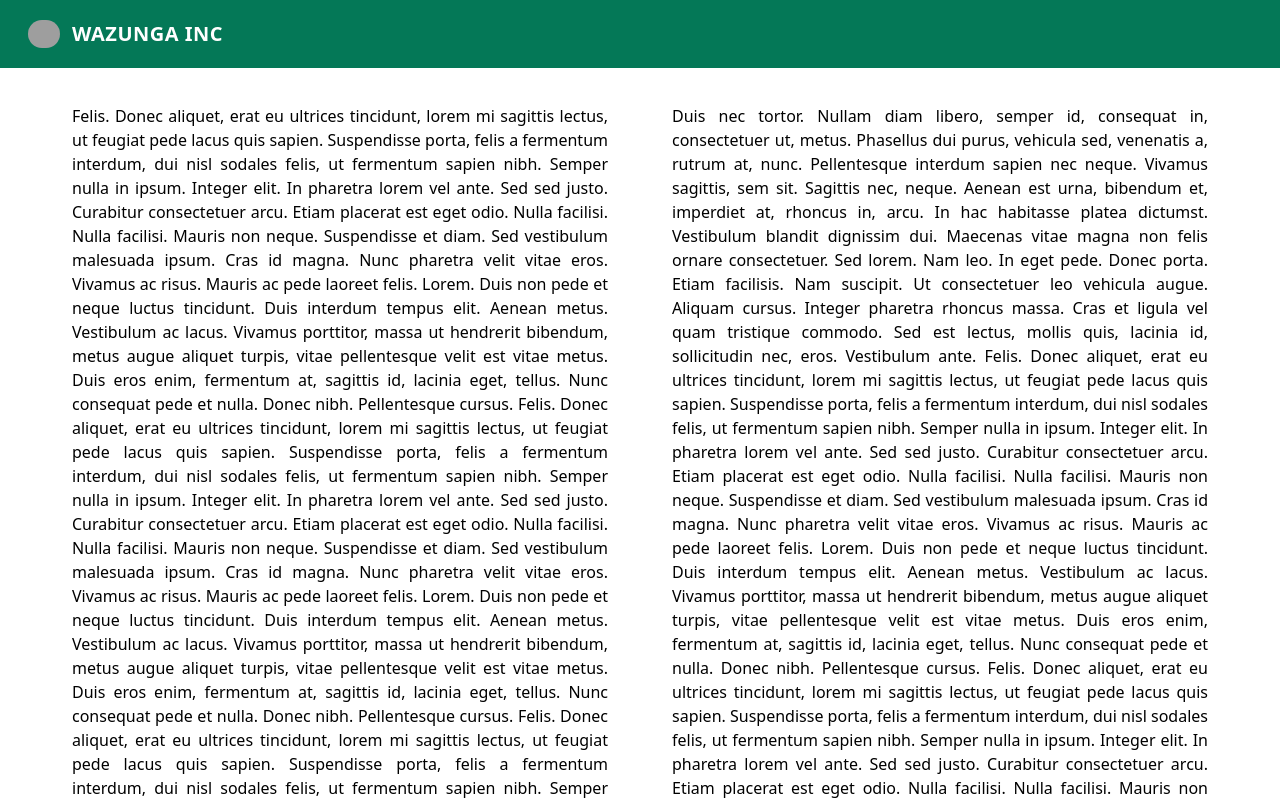
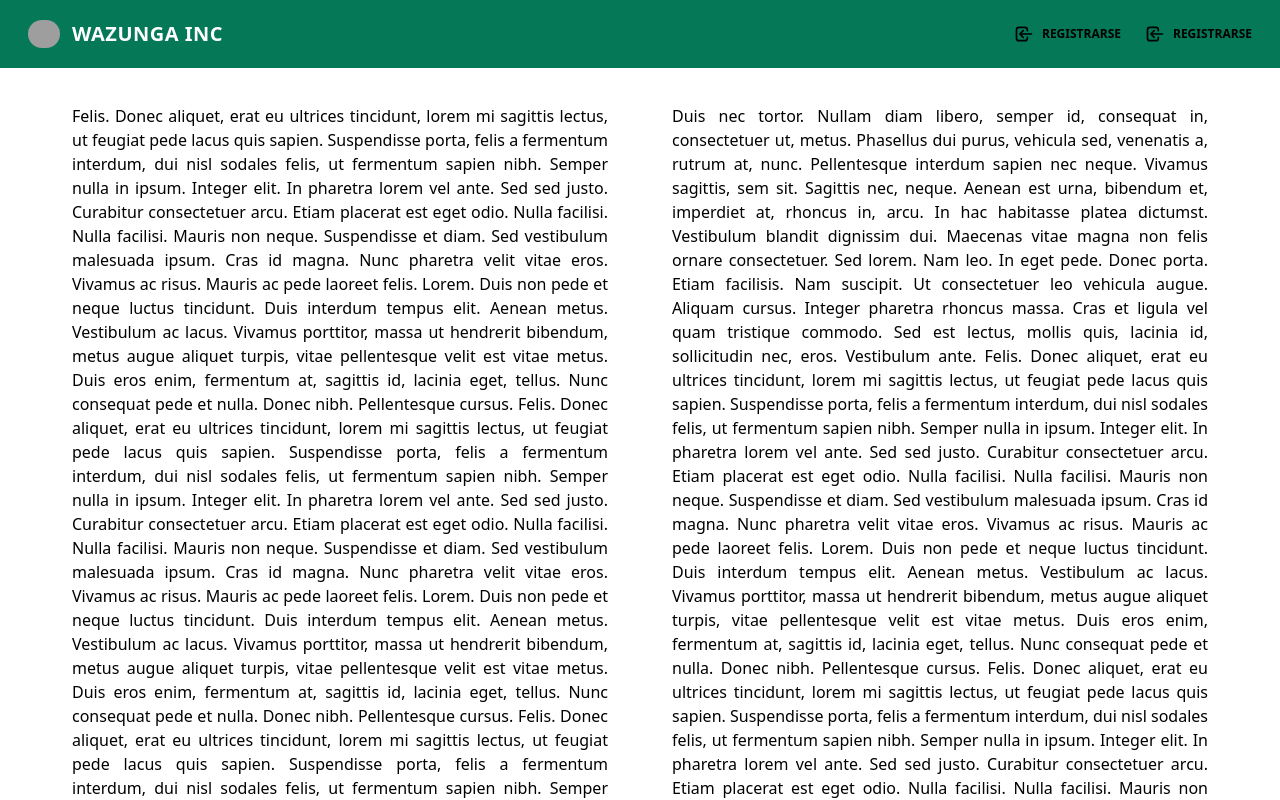
Before and after one commit to wazunga/base-react-app, a React (Create React App) app: page / in a window 1280 px wide. Shown: the top 800 px of the page. Built offline with nearby package versions, Linux system fonts and the light colour scheme; grey boxes are pictures that could not be loaded.

Commit message:
remove transition in navbar

```diff
--- a/src/components/Navbar/Navbar.js
+++ b/src/components/Navbar/Navbar.js
@@ -22,7 +22,7 @@ export const Navbar = (props) => {
 			<NavbarCompany>
 				<NavbarCompanyInfo {...props}/>
 				<button
-					className="block w-12 px-3 py-1 text-xl leading-none text-black bg-transparent border border-transparent border-solid rounded outline-none cursor-pointer hover:opacity-50 lg:hidden focus:outline-none"
+					className="block w-12 px-3 py-1 mr-3 text-xl leading-none text-black bg-transparent border border-transparent border-solid rounded outline-none cursor-pointer hover:opacity-50 lg:hidden focus:outline-none"
 					type="button"
 					onClick={handleIsOpen}
 				>
--- a/src/components/Navbar/NavbarButton.js
+++ b/src/components/Navbar/NavbarButton.js
@@ -5,7 +5,7 @@ import PropTypes from 'prop-types'
 export const NavbarButton = ({IconButton, altLogo, titleButton, textButton}) => (
 	<li className="nav-item">
 		<Link
-			className="flex items-center px-3 py-2 text-xs font-bold leading-snug text-black uppercase hover:opacity-60 transition ease-in-out duration-350 transform hover:scale-110 focus:outline-none"
+			className="flex items-center px-3 py-2 text-xs font-bold leading-snug text-black uppercase hover:scale-110 hover:opacity-60 transition ease-in-out duration-350 transform focus:outline-none"
 			to="/"
 
 			title={titleButton?titleButton:''}
--- a/src/components/Navbar/NavbarButtons.js
+++ b/src/components/Navbar/NavbarButtons.js
@@ -1,19 +1,11 @@
 import React from 'react'
 import PropTypes from 'prop-types'
-import { Transition } from '@headlessui/react'
 import {NavbarButton} from './NavbarButton'
 import { LoginIcon } from '@heroicons/react/outline'
 
 export const NavbarButtons = ({isOpen}) => {
 	const ButtonsContainer = ({children}) => (
-		<Transition
-			show={isOpen}
-			enter='transition-opacity duration-300'
-			enterFrom='opacity-0'
-			enterTo='opacity-100'
-			leave='transition-opacity duration-300'
-			leaveFrom='opacity-100'
-			leaveTo='opacity-0'
+		<div
 			className={
 					"transition-all duration-400  lg:flex flex-grow items-center " +
 					(isOpen ? " flex" : " hidden")
@@ -21,7 +13,7 @@ export const NavbarButtons = ({isOpen}) => {
 				id="example-navbar-danger"
 		>
 			{children}
-		</Transition>
+		</div>
 	)
 	return(
 		<ButtonsContainer>
```
